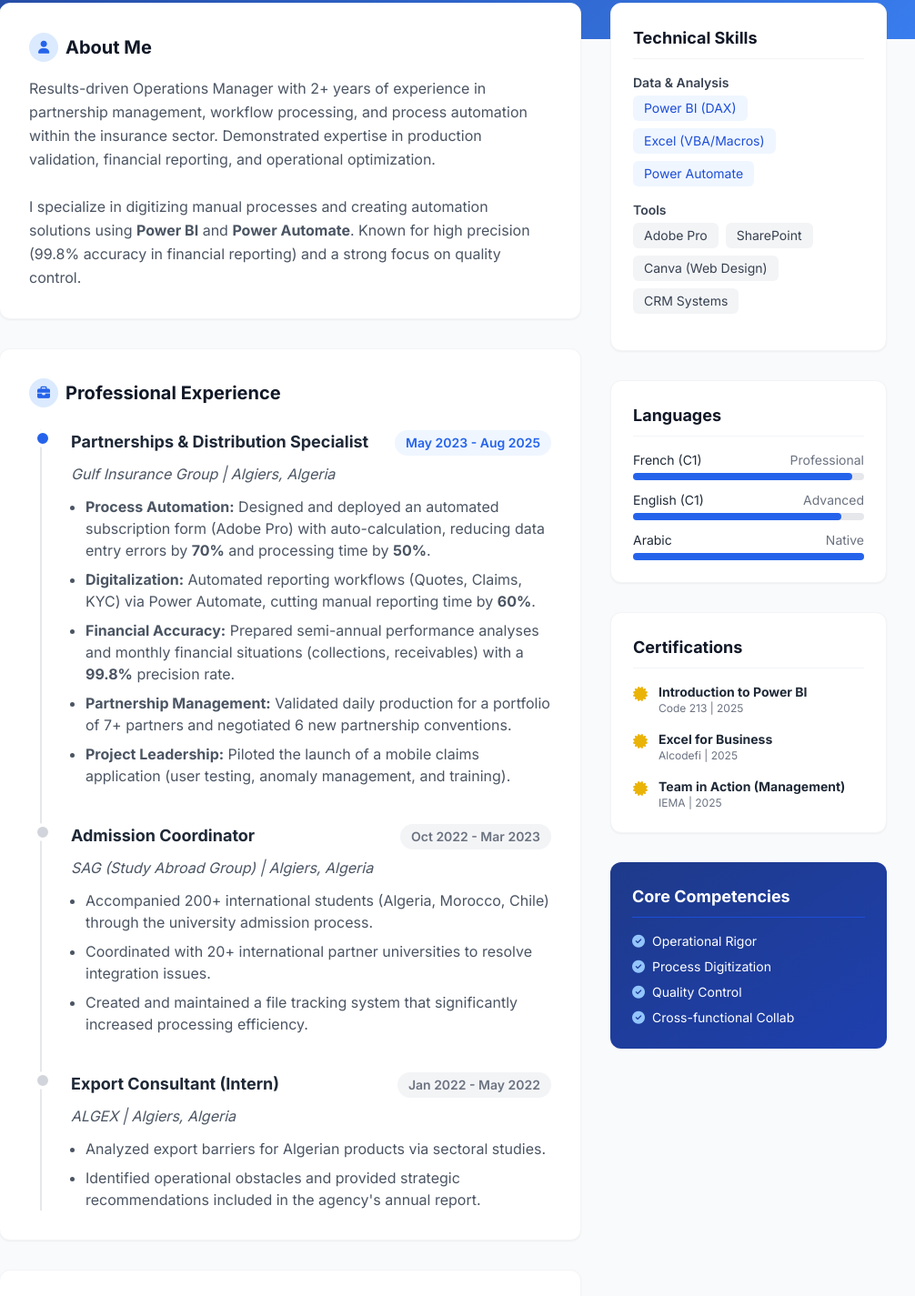
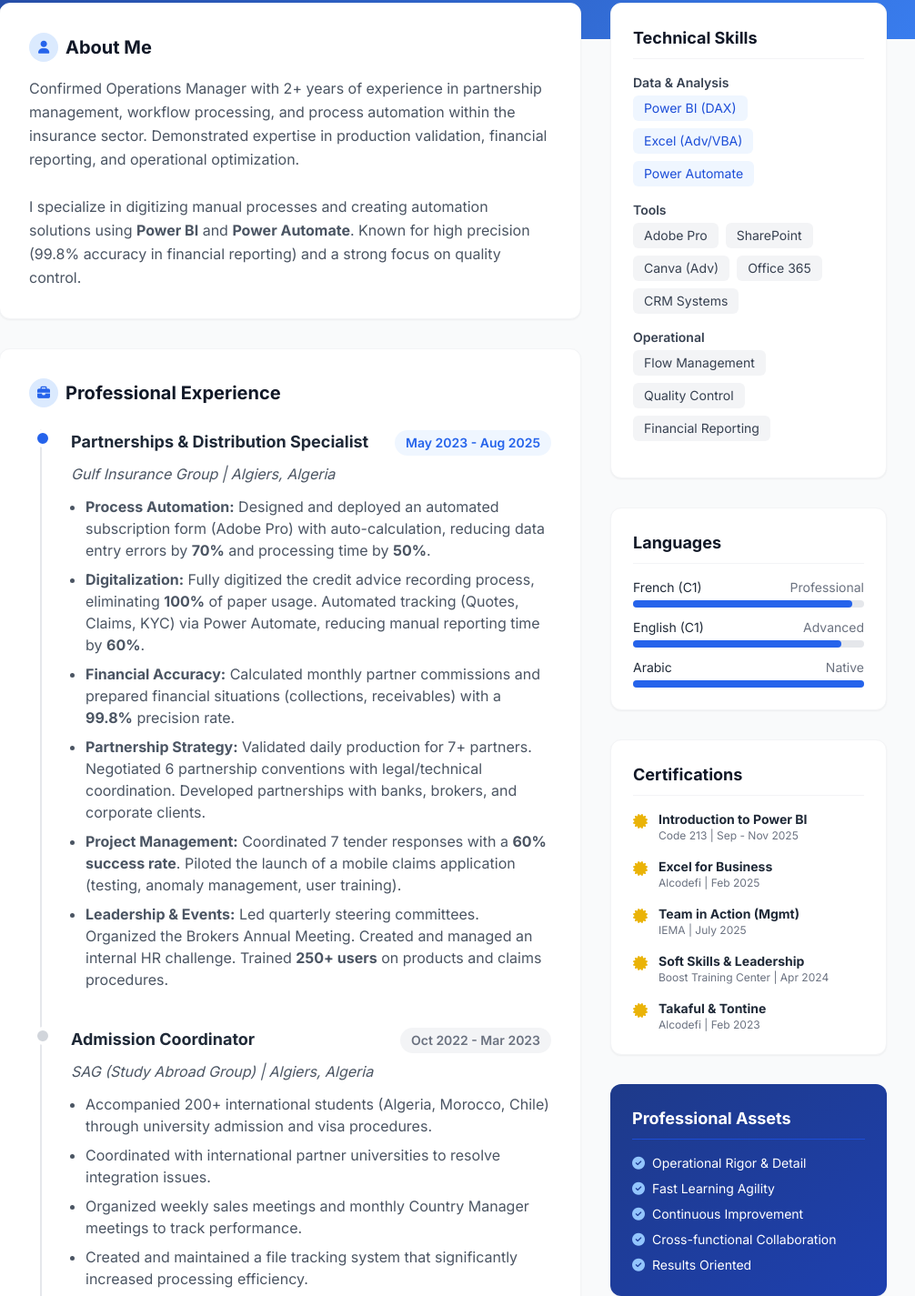
Before and after one commit to fayrouzaa-byte/My-CV, a plain HTML site: page index.html in a window 1280 px wide. Shown: the part 271-1696 px from the top of the page at 91% size, without its empty margins (153-1159 px from the left). Drawn offline with nearby package versions, Linux system fonts and the light colour scheme.

Commit message:
Update job descriptions and education details

```diff
--- a/index.html
+++ b/index.html
@@ -70,7 +70,7 @@
                         About Me
                     </h3>
                     <p class="text-gray-600 leading-relaxed">
-                        Results-driven Operations Manager with 2+ years of experience in partnership management, workflow processing, and process automation within the insurance sector. Demonstrated expertise in production validation, financial reporting, and operational optimization.
+                        Confirmed Operations Manager with 2+ years of experience in partnership management, workflow processing, and process automation within the insurance sector. Demonstrated expertise in production validation, financial reporting, and operational optimization.
                         <br><br>
                         I specialize in digitizing manual processes and creating automation solutions using <strong>Power BI</strong> and <strong>Power Automate</strong>. Known for high precision (99.8% accuracy in financial reporting) and a strong focus on quality control.
                     </p>
@@ -95,10 +95,11 @@
                             <h5 class="text-gray-600 italic mb-3">Gulf Insurance Group | Algiers, Algeria</h5>
                             <ul class="list-disc list-outside text-gray-600 space-y-2 pl-4">
                                 <li><strong>Process Automation:</strong> Designed and deployed an automated subscription form (Adobe Pro) with auto-calculation, reducing data entry errors by <strong>70%</strong> and processing time by <strong>50%</strong>.</li>
-                                <li><strong>Digitalization:</strong> Automated reporting workflows (Quotes, Claims, KYC) via Power Automate, cutting manual reporting time by <strong>60%</strong>.</li>
-                                <li><strong>Financial Accuracy:</strong> Prepared semi-annual performance analyses and monthly financial situations (collections, receivables) with a <strong>99.8%</strong> precision rate.</li>
-                                <li><strong>Partnership Management:</strong> Validated daily production for a portfolio of 7+ partners and negotiated 6 new partnership conventions.</li>
-                                <li><strong>Project Leadership:</strong> Piloted the launch of a mobile claims application (user testing, anomaly management, and training).</li>
+                                <li><strong>Digitalization:</strong> Fully digitized the credit advice recording process, eliminating <strong>100%</strong> of paper usage. Automated tracking (Quotes, Claims, KYC) via Power Automate, reducing manual reporting time by <strong>60%</strong>.</li>
+                                <li><strong>Financial Accuracy:</strong> Calculated monthly partner commissions and prepared financial situations (collections, receivables) with a <strong>99.8%</strong> precision rate.</li>
+                                <li><strong>Partnership Strategy:</strong> Validated daily production for 7+ partners. Negotiated 6 partnership conventions with legal/technical coordination. Developed partnerships with banks, brokers, and corporate clients.</li>
+                                <li><strong>Project Management:</strong> Coordinated 7 tender responses with a <strong>60% success rate</strong>. Piloted the launch of a mobile claims application (testing, anomaly management, user training).</li>
+                                <li><strong>Leadership & Events:</strong> Led quarterly steering committees. Organized the Brokers Annual Meeting. Created and managed an internal HR challenge. Trained <strong>250+ users</strong> on products and claims procedures.</li>
                             </ul>
                         </div>
 
@@ -111,8 +112,9 @@
                             </div>
                             <h5 class="text-gray-600 italic mb-3">SAG (Study Abroad Group) | Algiers, Algeria</h5>
                             <ul class="list-disc list-outside text-gray-600 space-y-2 pl-4">
-                                <li>Accompanied 200+ international students (Algeria, Morocco, Chile) through the university admission process.</li>
-                                <li>Coordinated with 20+ international partner universities to resolve integration issues.</li>
+                                <li>Accompanied 200+ international students (Algeria, Morocco, Chile) through university admission and visa procedures.</li>
+                                <li>Coordinated with international partner universities to resolve integration issues.</li>
+                                <li>Organized weekly sales meetings and monthly Country Manager meetings to track performance.</li>
                                 <li>Created and maintained a file tracking system that significantly increased processing efficiency.</li>
                             </ul>
                         </div>
@@ -126,8 +128,9 @@
                             </div>
                             <h5 class="text-gray-600 italic mb-3">ALGEX | Algiers, Algeria</h5>
                             <ul class="list-disc list-outside text-gray-600 space-y-2 pl-4">
-                                <li>Analyzed export barriers for Algerian products via sectoral studies.</li>
+                                <li>Analyzed export barriers for Algerian products via sectoral studies and interviews.</li>
                                 <li>Identified operational obstacles and provided strategic recommendations included in the agency's annual report.</li>
+                                <li>Accompanied exhibitors at the SIPSA International Fair to promote Algerian products.</li>
                             </ul>
                         </div>
 
@@ -140,17 +143,24 @@
                         <span class="w-8 h-8 bg-blue-100 text-blue-600 rounded-full flex items-center justify-center text-sm"><i class="fas fa-graduation-cap"></i></span>
                         Education
                     </h3>
-                    <div class="grid md:grid-cols-2 gap-6">
+                    <div class="space-y-6">
                         <div class="bg-gray-50 p-4 rounded-lg">
                             <h4 class="font-bold text-gray-800">Master 2 in International Business</h4>
                             <p class="text-blue-600 text-sm mb-1">2019 - 2022</p>
                             <p class="text-gray-600">HEC Algiers</p>
-                            <p class="text-xs text-gray-500 mt-2">Thesis: Analysis of export constraints for Algerian companies.</p>
+                            <p class="text-xs text-gray-500 mt-2">Thesis: Analysis of export constraints for Algerian companies. Admission via national contest.</p>
                         </div>
                         <div class="bg-gray-50 p-4 rounded-lg">
                             <h4 class="font-bold text-gray-800">Economic & Commercial Prep Classes</h4>
                             <p class="text-blue-600 text-sm mb-1">2017 - 2019</p>
                             <p class="text-gray-600">ESC Algiers</p>
+                            <p class="text-xs text-gray-500 mt-2">Intensive training for business school competitive exams.</p>
+                        </div>
+                         <div class="bg-gray-50 p-4 rounded-lg">
+                            <h4 class="font-bold text-gray-800">Scientific Baccalaureate</h4>
+                            <p class="text-blue-600 text-sm mb-1">2017</p>
+                            <p class="text-gray-600">Lycée Scientifique Souk Ahras</p>
+                            <p class="text-xs text-gray-500 mt-2">Mention: Très Bien (Very Good)</p>
                         </div>
                     </div>
                 </section>
@@ -167,7 +177,7 @@
                         <span class="text-sm font-semibold text-gray-700 block mb-1">Data & Analysis</span>
                         <div class="flex flex-wrap gap-2">
                             <span class="px-3 py-1 bg-blue-50 text-blue-700 text-sm rounded-md">Power BI (DAX)</span>
-                            <span class="px-3 py-1 bg-blue-50 text-blue-700 text-sm rounded-md">Excel (VBA/Macros)</span>
+                            <span class="px-3 py-1 bg-blue-50 text-blue-700 text-sm rounded-md">Excel (Adv/VBA)</span>
                             <span class="px-3 py-1 bg-blue-50 text-blue-700 text-sm rounded-md">Power Automate</span>
                         </div>
                     </div>
@@ -177,8 +187,18 @@
                         <div class="flex flex-wrap gap-2">
                             <span class="px-3 py-1 bg-gray-100 text-gray-700 text-sm rounded-md">Adobe Pro</span>
                             <span class="px-3 py-1 bg-gray-100 text-gray-700 text-sm rounded-md">SharePoint</span>
-                            <span class="px-3 py-1 bg-gray-100 text-gray-700 text-sm rounded-md">Canva (Web Design)</span>
+                            <span class="px-3 py-1 bg-gray-100 text-gray-700 text-sm rounded-md">Canva (Adv)</span>
+                            <span class="px-3 py-1 bg-gray-100 text-gray-700 text-sm rounded-md">Office 365</span>
                             <span class="px-3 py-1 bg-gray-100 text-gray-700 text-sm rounded-md">CRM Systems</span>
+                        </div>
+                    </div>
+
+                    <div class="mb-4">
+                        <span class="text-sm font-semibold text-gray-700 block mb-1">Operational</span>
+                        <div class="flex flex-wrap gap-2">
+                            <span class="px-3 py-1 bg-gray-100 text-gray-700 text-sm rounded-md">Flow Management</span>
+                            <span class="px-3 py-1 bg-gray-100 text-gray-700 text-sm rounded-md">Quality Control</span>
+                            <span class="px-3 py-1 bg-gray-100 text-gray-700 text-sm rounded-md">Financial Reporting</span>
                         </div>
                     </div>
                 </section>
@@ -225,34 +245,49 @@
                             <i class="fas fa-certificate text-yellow-500 mt-1"></i>
                             <div>
                                 <p class="font-bold text-sm text-gray-800">Introduction to Power BI</p>
-                                <p class="text-xs text-gray-500">Code 213 | 2025</p>
+                                <p class="text-xs text-gray-500">Code 213 | Sep - Nov 2025</p>
                             </div>
                         </li>
                         <li class="flex items-start gap-3">
                             <i class="fas fa-certificate text-yellow-500 mt-1"></i>
                             <div>
                                 <p class="font-bold text-sm text-gray-800">Excel for Business</p>
-                                <p class="text-xs text-gray-500">Alcodefi | 2025</p>
+                                <p class="text-xs text-gray-500">Alcodefi | Feb 2025</p>
                             </div>
                         </li>
                         <li class="flex items-start gap-3">
                             <i class="fas fa-certificate text-yellow-500 mt-1"></i>
                             <div>
-                                <p class="font-bold text-sm text-gray-800">Team in Action (Management)</p>
-                                <p class="text-xs text-gray-500">IEMA | 2025</p>
+                                <p class="font-bold text-sm text-gray-800">Team in Action (Mgmt)</p>
+                                <p class="text-xs text-gray-500">IEMA | July 2025</p>
+                            </div>
+                        </li>
+                        <li class="flex items-start gap-3">
+                            <i class="fas fa-certificate text-yellow-500 mt-1"></i>
+                            <div>
+                                <p class="font-bold text-sm text-gray-800">Soft Skills & Leadership</p>
+                                <p class="text-xs text-gray-500">Boost Training Center | Apr 2024</p>
+                            </div>
+                        </li>
+                        <li class="flex items-start gap-3">
+                            <i class="fas fa-certificate text-yellow-500 mt-1"></i>
+                            <div>
+                                <p class="font-bold text-sm text-gray-800">Takaful & Tontine</p>
+                                <p class="text-xs text-gray-500">Alcodefi | Feb 2023</p>
                             </div>
                         </li>
                     </ul>
                 </section>
 
-                <!-- SOFT SKILLS -->
+                <!-- SOFT SKILLS / ASSETS -->
                  <section class="bg-gradient-to-br from-blue-900 to-blue-800 p-6 rounded-xl shadow-sm text-white">
-                    <h3 class="text-lg font-bold mb-4 pb-2 border-b border-blue-700">Core Competencies</h3>
+                    <h3 class="text-lg font-bold mb-4 pb-2 border-b border-blue-700">Professional Assets</h3>
                     <ul class="space-y-2 text-sm">
-                        <li class="flex items-center gap-2"><i class="fas fa-check-circle text-blue-300"></i> Operational Rigor</li>
-                        <li class="flex items-center gap-2"><i class="fas fa-check-circle text-blue-300"></i> Process Digitization</li>
-                        <li class="flex items-center gap-2"><i class="fas fa-check-circle text-blue-300"></i> Quality Control</li>
-                        <li class="flex items-center gap-2"><i class="fas fa-check-circle text-blue-300"></i> Cross-functional Collab</li>
+                        <li class="flex items-center gap-2"><i class="fas fa-check-circle text-blue-300"></i> Operational Rigor & Detail</li>
+                        <li class="flex items-center gap-2"><i class="fas fa-check-circle text-blue-300"></i> Fast Learning Agility</li>
+                        <li class="flex items-center gap-2"><i class="fas fa-check-circle text-blue-300"></i> Continuous Improvement</li>
+                        <li class="flex items-center gap-2"><i class="fas fa-check-circle text-blue-300"></i> Cross-functional Collaboration</li>
+                        <li class="flex items-center gap-2"><i class="fas fa-check-circle text-blue-300"></i> Results Oriented</li>
                     </ul>
                 </section>
 
```
